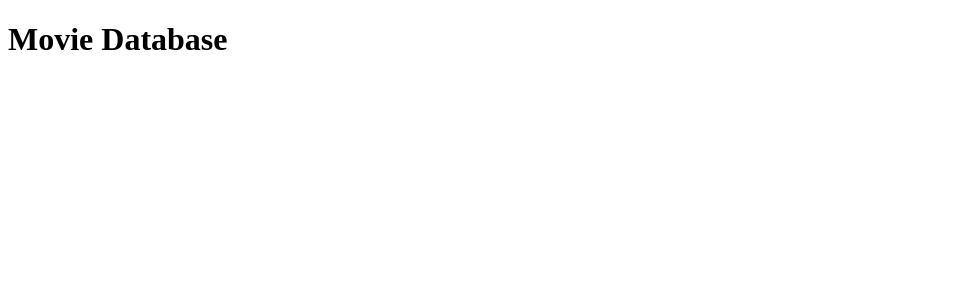
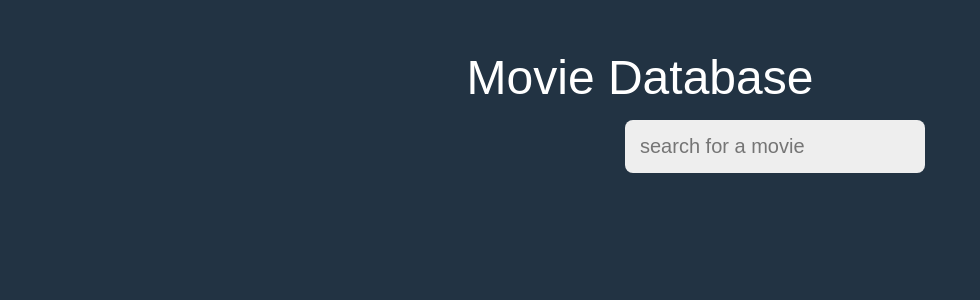
Before and after one commit to ayanahawk/movie-search, a React (Create React App) app: page / in a window 1280 px wide. Shown: the top 300 px of the page, without its empty margins (0-980 px from the left). Built offline with nearby package versions, Linux system fonts and the light colour scheme.

Commit message:
added api andcan get info

```diff
--- a/package.json
+++ b/package.json
@@ -6,6 +6,7 @@
     "@testing-library/jest-dom": "^4.2.4",
     "@testing-library/react": "^9.4.0",
     "@testing-library/user-event": "^7.2.1",
+    "axios": "^0.19.1",
     "react": "^16.12.0",
     "react-dom": "^16.12.0",
     "react-scripts": "3.3.0"
--- a/src/App.js
+++ b/src/App.js
@@ -1,14 +1,52 @@
-import React from 'react'
+import React, { useState } from 'react'
+import Search from "./Search.js"
+import axios from 'axios'
 
-function App(){
+function App() {
+    const [state, setState] = useState({
+        s: "",
+        results: [],
+        selected: {}
 
-return(
-    <div>
-        <header>
-            <h1>Movie Database</h1>
-        </header>
-    </div>
-)
+    });
+
+    const apiurl = 'http://www.omdbapi.com/?apikey=f2b239c7';
+    const search = (e) => {
+
+        if (e.key === "Enter") {
+
+            axios(apiurl + "&s=" + state.s).then(({ data }) => {
+                console.log(data)
+            }).catch((err) => {
+                console.log(err)
+            })
+
+        }
+    }
+
+
+    const handleInput = (e) => {
+        let s = e.target.value;
+
+        setState(prevState => {
+            return { ...prevState, s: s }
+        });
+
+        console.log(state.s)
+    }
+
+
+
+    return (
+        <div className="App">
+            <header>
+                <h1>Movie Database</h1>
+                <main>
+                    <Search handleInput={handleInput} search={search} />
+                </main>
+            </header>
+        </div>
+    )
 }
 
 export default App;
--- /dev/null
+++ b/src/Search.js
@@ -0,0 +1,19 @@
+import React from 'react'
+
+function Search({handleInput, search}) {
+    return (
+
+            <section className="searchbox-wrap">
+                <input type="text"
+                 placeholder="search for a movie"
+                 className="searchbox"
+                 onChange={handleInput}
+                 onKeyPress={search}/>
+
+            </section>
+
+
+    )
+}
+
+export default Search
--- /dev/null
+++ b/src/index.css
@@ -0,0 +1,57 @@
+*{
+    margin: 0;
+    padding: 0;
+    box-sizing: border-box;
+
+}
+
+body{
+    font-family: 'monserrat', sans-serif;
+    background-color: #223343;
+}
+
+header{
+    padding: 50px 15px 0px;
+}
+
+header h1{
+    color: #FFF;
+    font-size: 48px;
+    text-align: center;
+    font-weight: 400;
+}
+
+main{
+    width: 100%;
+    max-width:60px;
+    margin: 0 auto;
+
+}
+
+section{
+    padding: 15px
+}
+
+.searchbox{
+    display: block;
+    width: 1000%;
+    padding:15px;
+
+    border:none;
+    outline: none;
+    background: none;
+
+    background-color: #EEE;
+    border-radius: 8px;
+
+    color: #53565A;
+    font-size: 20px;
+    font-weight: 300;
+
+    transition: 0.4s ease-out;
+
+}
+
+.searchbox :focus{
+    box-shadow: 0px 0px 8px 3px #4484c4 ;
+}
--- a/src/index.js
+++ b/src/index.js
@@ -1,5 +1,6 @@
 import React from 'react';
 import ReactDOM from 'react-dom';
-import App from './app.js'
+import App from './app.js';
+import './index.css';
 
 ReactDOM.render(<App/>, document.getElementById("root"));
```
Also changed, not shown: 1 other file (tests, documents, lock files or other folders).
